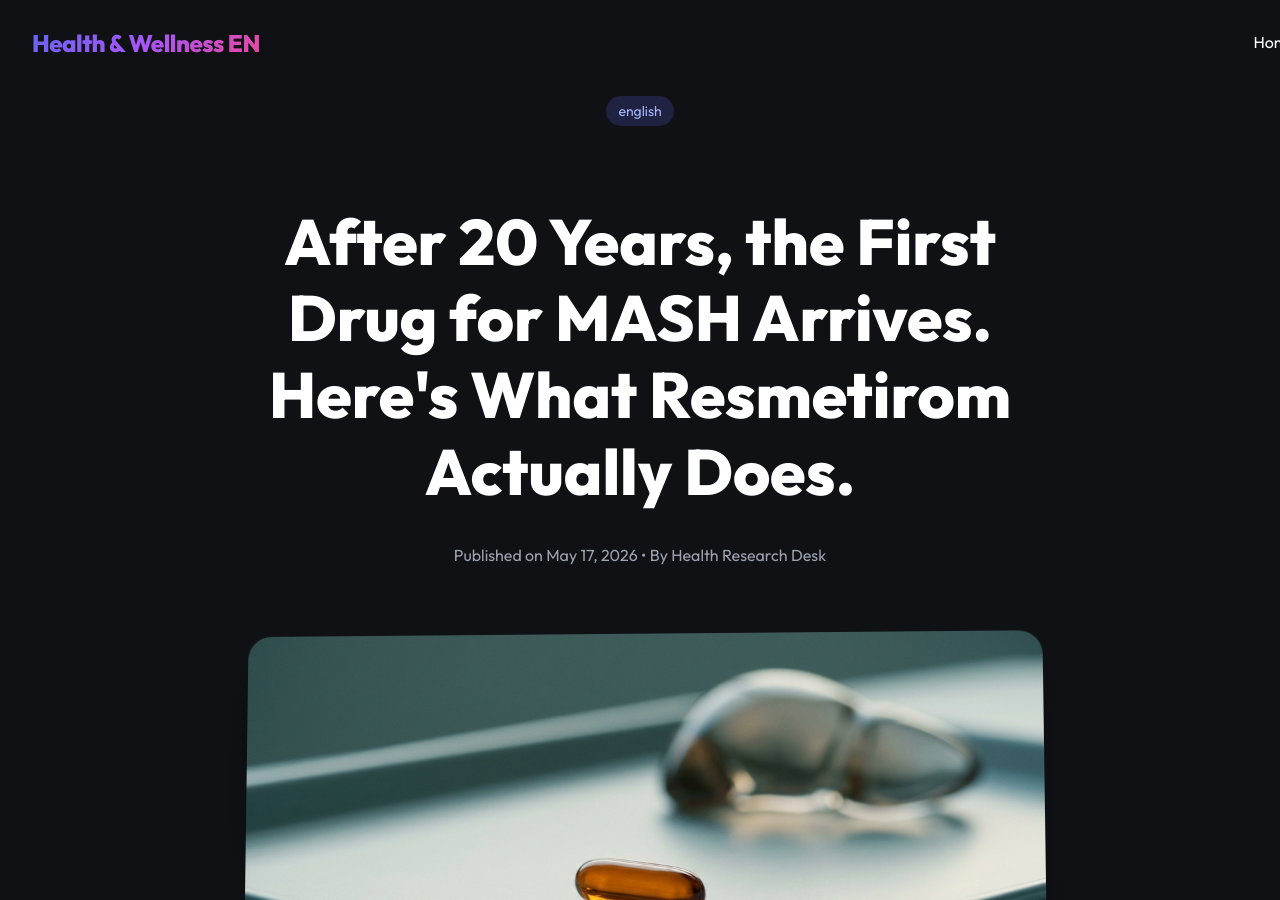
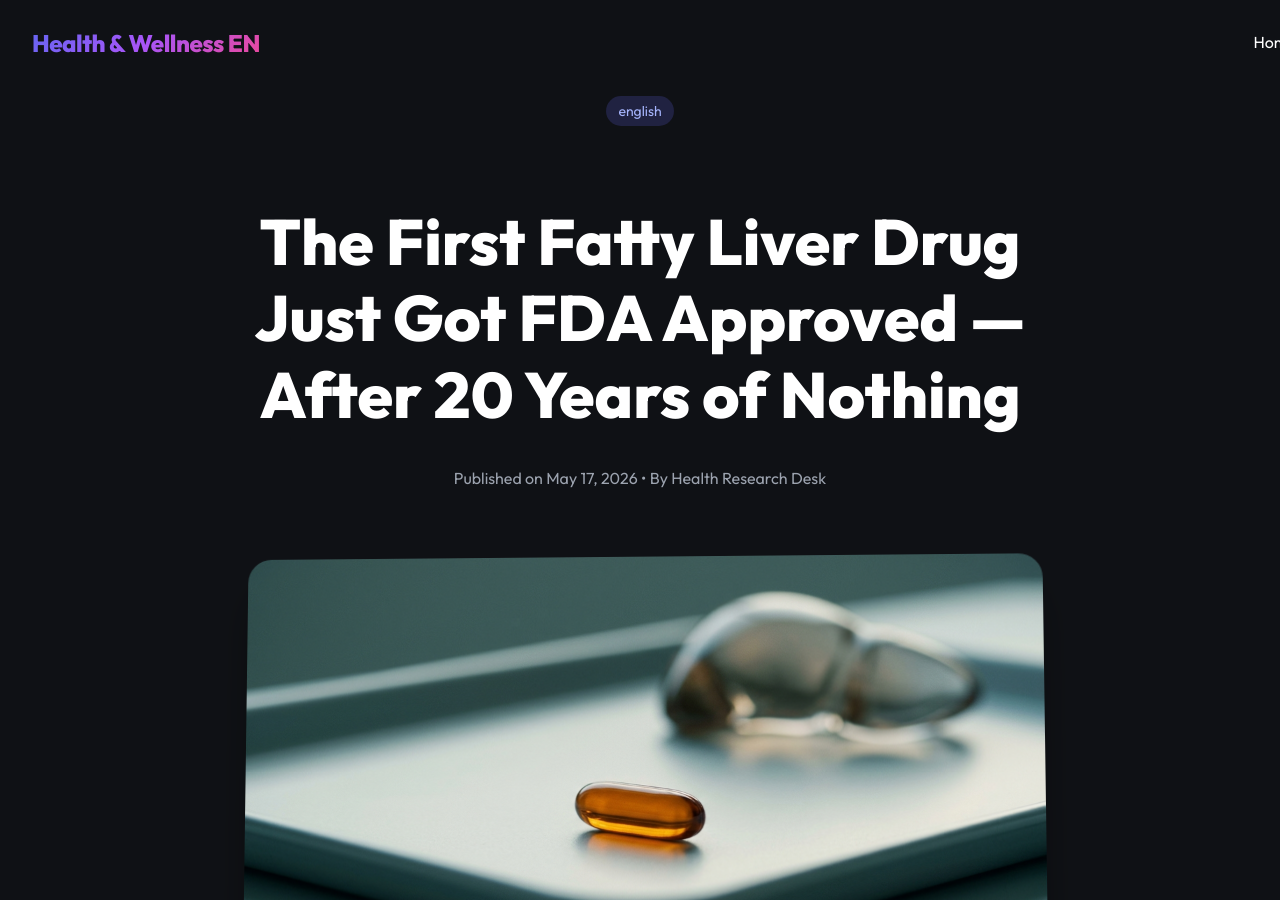
Before and after one commit to jeonghun-project/health-en, a Jekyll site: the page built from _posts/2026-05-17-after-20-years-the-first-drug-for-mash-arrives-heres-what-resmetirom-actually-does-en.md, in a window 1280 px wide and 900 px high. Built offline with Jekyll 4.4.1, drawn with Linux system fonts in a browser that asks for light colours; part of the change alters nothing that is shown.

Commit message:
seo: Rewrite title/description/tags for search intent

```diff
--- a/_posts/2026-05-17-after-20-years-the-first-drug-for-mash-arrives-heres-what-resmetirom-actually-does-en.md
+++ b/_posts/2026-05-17-after-20-years-the-first-drug-for-mash-arrives-heres-what-resmetirom-actually-does-en.md
@@ -1,8 +1,8 @@
 ---
-title: "After 20 Years, the First Drug for MASH Arrives. Here's What Resmetirom Actually Does."
+title: "The First Fatty Liver Drug Just Got FDA Approved — After 20 Years of Nothing"
 date: "2026-05-17"
-description: "MAESTRO-NASH (NEJM 2024) showed resmetirom resolved MASH in 29.9% of patients and improved fibrosis in 25.9%. A look at the mechanism, the data, and who actually benefits."
-tags: ["english", "global", "health", "MASH", "MASLD", "resmetirom", "Rezdiffra", "liver"]
+description: "For two decades there was no approved medication for fatty liver disease. That just changed. What the new drug does, who it helps, and what to know."
+tags: ["english", "health", "fatty liver treatment", "fatty liver medication", "MASH treatment", "liver health", "fatty liver cure"]
 author: "Health Research Desk"
 image: https://raw.githubusercontent.com/jeonghun-project/health-en/main/assets/images/2026-05-17-after-20-years-the-first-drug-for-mash-arrives-heres-what-resmetirom-actually-does-en-featured.png
 lang: en
```
